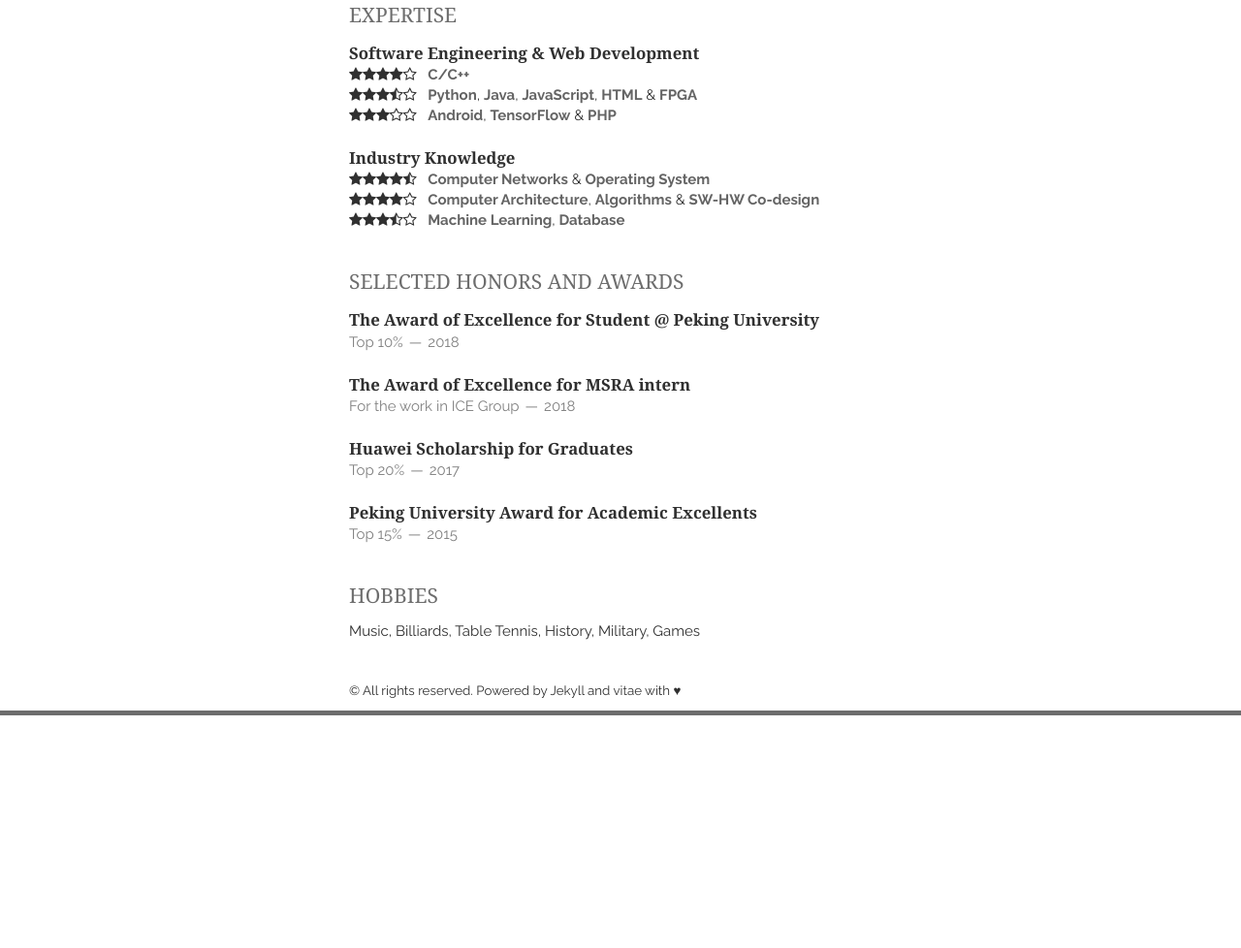
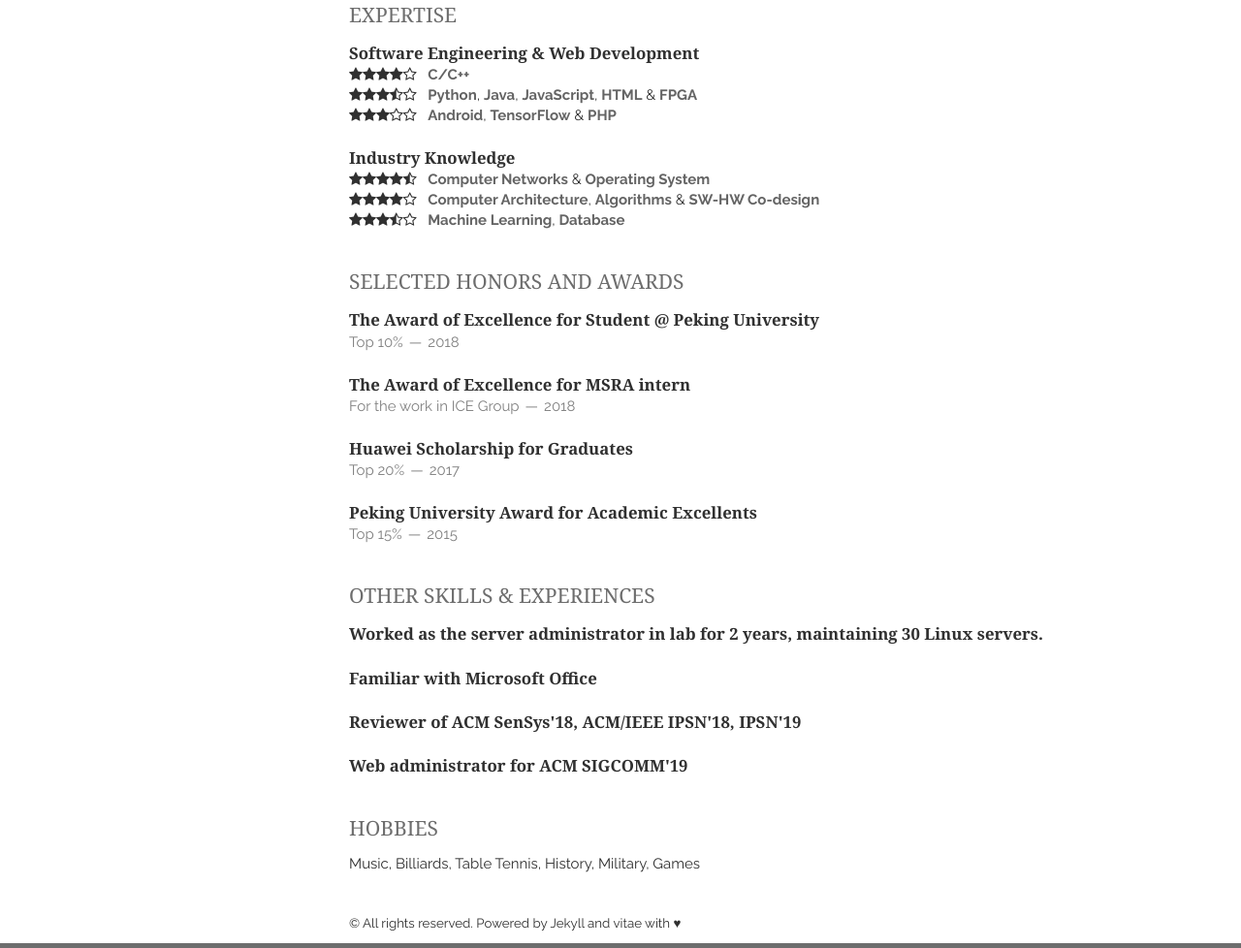
Before and after one commit to pkurogerjs/pkurogerjs.github.io, a plain HTML site: page vitae/index.html in a window 1280 px wide. Shown: the part 862-1840 px from the top of the page at 97% size. Before the commit the page ends 1600 px from the top, so only its background shows below. Drawn offline with Linux system fonts and the light colour scheme.

Commit message:
CV fixed

```diff
--- a/vitae/index.html
+++ b/vitae/index.html
@@ -178,6 +178,31 @@ cases. Now working on multi-tenant task scheduling.</p>
 
 
 <section class="thirteen columns">
+    <h1>Other Skills & Experiences</h1>
+    <article>
+        <header>
+            <h1>Worked as the server administrator in lab for 2 years, maintaining 30 Linux servers.</h1>
+        </header>
+    </article>
+     <article>
+        <header>
+            <h1>Familiar with Microsoft Office</h1>
+        </header>
+    </article>
+     <article>
+        <header>
+            <h1>Reviewer of ACM SenSys'18, ACM/IEEE IPSN'18, IPSN'19</h1>
+        </header>
+    </article>
+     <article>
+        <header>
+            <h1>Web administrator for ACM SIGCOMM'19</h1>
+        </header>
+    </article>
+</section>
+
+
+<section class="thirteen columns">
     <h1>Hobbies</h1>
     <article>
         <p>Music, Billiards, Table Tennis, History, Military, Games</p>
```
